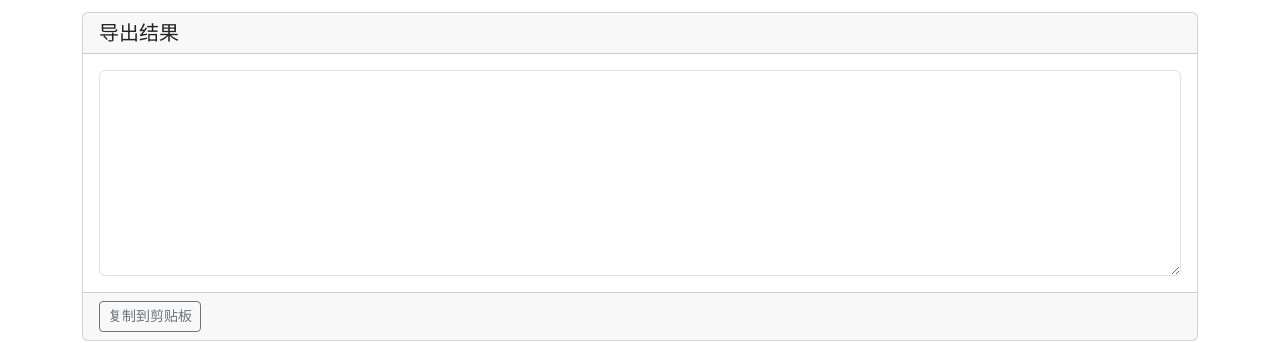
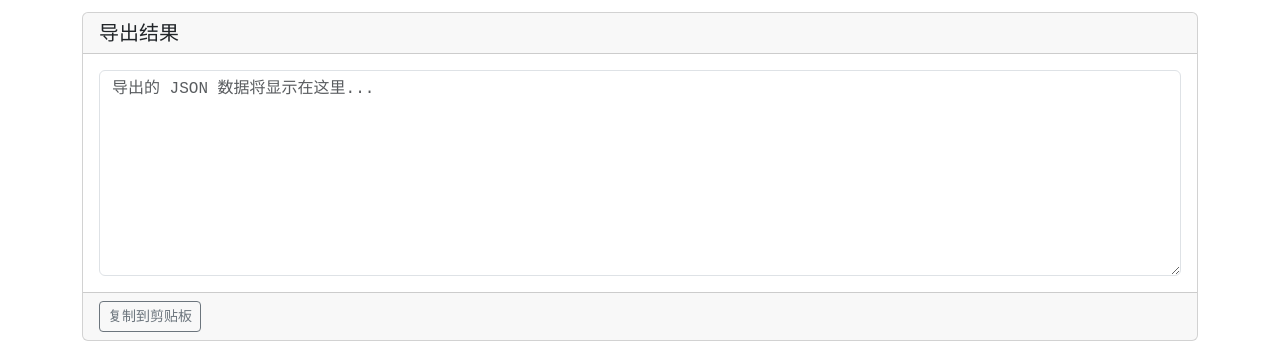
Before and after one commit to leostudiooo/PRTS, a Vue app: page / in a window 1280 px wide. Shown: the part 787-1130 px from the top of the page. Built offline with nearby package versions, Linux system fonts and the light colour scheme.

Commit message:
feat: 更新导出功能，使用计算得出的JSON数据并优化路径点排序

```diff
--- a/src/App.vue
+++ b/src/App.vue
@@ -139,8 +139,7 @@ function exportJSON() {
   }
 
   // 创建下载
-  const exportData = JSON.stringify(store.sortedPathPoints, null, 2)
-  const blob = new Blob([exportData], { type: 'application/json' })
+  const blob = new Blob([store.exportedJSON], { type: 'application/json' })
   const url = URL.createObjectURL(blob)
   const timestamp = new Date().toISOString().replace(/[:.]/g, '-').substring(0, 19)
 
--- a/src/components/ExportPanel.vue
+++ b/src/components/ExportPanel.vue
@@ -9,7 +9,8 @@
         class="form-control"
         rows="8"
         readonly
-        v-model="exportedJSON"
+        v-model="store.exportedJSON"
+        placeholder="导出的 JSON 数据将显示在这里..."
       ></textarea>
     </div>
     <div class="card-footer">
@@ -32,13 +33,14 @@
 </template>
 
 <script setup lang="ts">
-import { ref, computed } from 'vue'
+import { ref } from 'vue'
 import { useTrackStore } from '@/stores/trackStore'
 import AlertMessage from './AlertMessage.vue'
 import type { AlertType } from '@/types'
 
+const exportTextarea = ref<HTMLTextAreaElement | null>(null)
+
 const store = useTrackStore()
-const exportTextarea = ref<HTMLTextAreaElement | null>(null)
 
 // 警告消息状态
 const alert = ref({
@@ -47,21 +49,15 @@ const alert = ref({
   type: 'info' as AlertType
 })
 
-// 导出的JSON字符串
-const exportedJSON = computed(() => {
-  if (store.pathPoints.length === 0) return ''
-  return JSON.stringify(store.sortedPathPoints, null, 2)
-})
-
 // 复制到剪贴板
 async function copyToClipboard() {
-  if (!exportedJSON.value) {
+  if (!store.exportedJSON) {
     showAlert('没有可复制的内容！', 'warning')
     return
   }
 
   try {
-    await navigator.clipboard.writeText(exportedJSON.value)
+    await navigator.clipboard.writeText(store.exportedJSON)
     showAlert('已复制到剪贴板！', 'info')
   } catch (err) {
     showAlert('复制失败！', 'danger')
--- a/src/stores/trackStore.ts
+++ b/src/stores/trackStore.ts
@@ -11,7 +11,7 @@ export const useTrackStore = defineStore('track', () => {
 
   // 路径点列表
   const sortedPathPoints = computed(() => {
-    return pathPoints.value
+    return [...pathPoints.value].sort((a, b) => a.sortNum - b.sortNum)
   })
 
   // 计算路径总距离（米）
@@ -35,7 +35,12 @@ export const useTrackStore = defineStore('track', () => {
 
   // 更新路径点顺序
   function updatePointsOrder(newOrder: PathPoint[]) {
-    pathPoints.value = newOrder
+    // 确保更新排序号
+    newOrder.forEach((point, index) => {
+      point.sortNum = index + 1
+    })
+
+    pathPoints.value = JSON.parse(JSON.stringify(newOrder))
   }
 
   // 清除所有路径点
@@ -52,8 +57,8 @@ export const useTrackStore = defineStore('track', () => {
   function calculateBounds() {
     if (!boundaryData.value || !boundaryData.value.paths.length) return
 
-    const lats = boundaryData.value.paths.map(p => p.lat)
-    const lngs = boundaryData.value.paths.map(p => p.lng)
+    const lats = boundaryData.value.paths.map((p) => p.lat)
+    const lngs = boundaryData.value.paths.map((p) => p.lng)
 
     const minLat = Math.min(...lats)
     const maxLat = Math.max(...lats)
@@ -68,9 +73,17 @@ export const useTrackStore = defineStore('track', () => {
       minLat: minLat - latBuffer,
       maxLat: maxLat + latBuffer,
       minLng: minLng - lngBuffer,
-      maxLng: maxLng + lngBuffer
+      maxLng: maxLng + lngBuffer,
     }
   }
+
+  // 导出的JSON字符串
+  const exportedJSON = computed(() => {
+    if (!pathPoints.value) return ''
+    if (pathPoints.value.length === 0) return ''
+    const data = { tracks: pathPoints.value }
+    return JSON.stringify(data, null, 2)
+  })
 
   return {
     pathPoints,
@@ -78,11 +91,12 @@ export const useTrackStore = defineStore('track', () => {
     mapBounds,
     sortedPathPoints,
     totalDistance,
+    exportedJSON,
     addPathPoint,
     removePathPoint,
     updatePointsOrder,
     clearAllPoints,
     setBoundaryData,
-    calculateBounds
+    calculateBounds,
   }
 })
```
